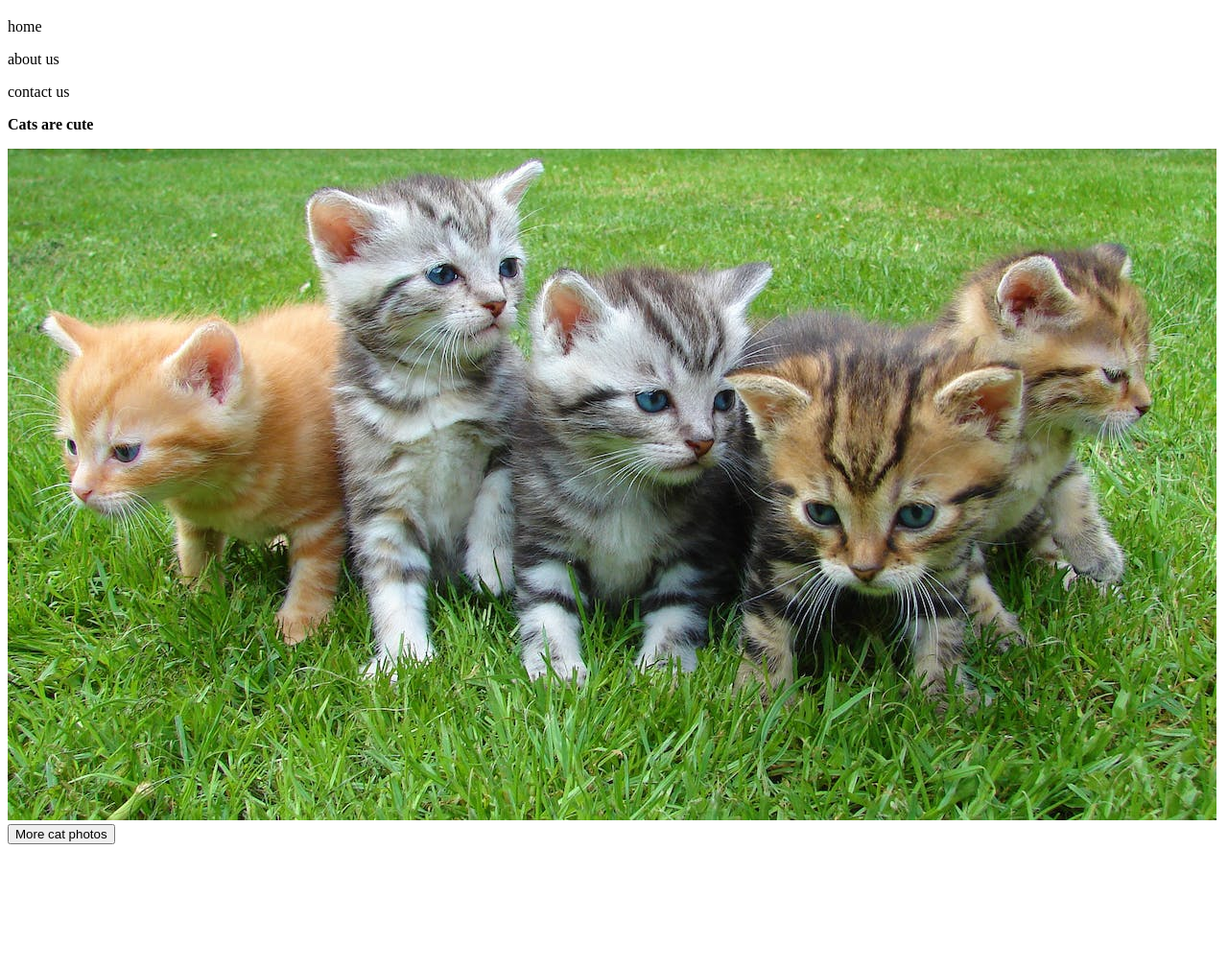
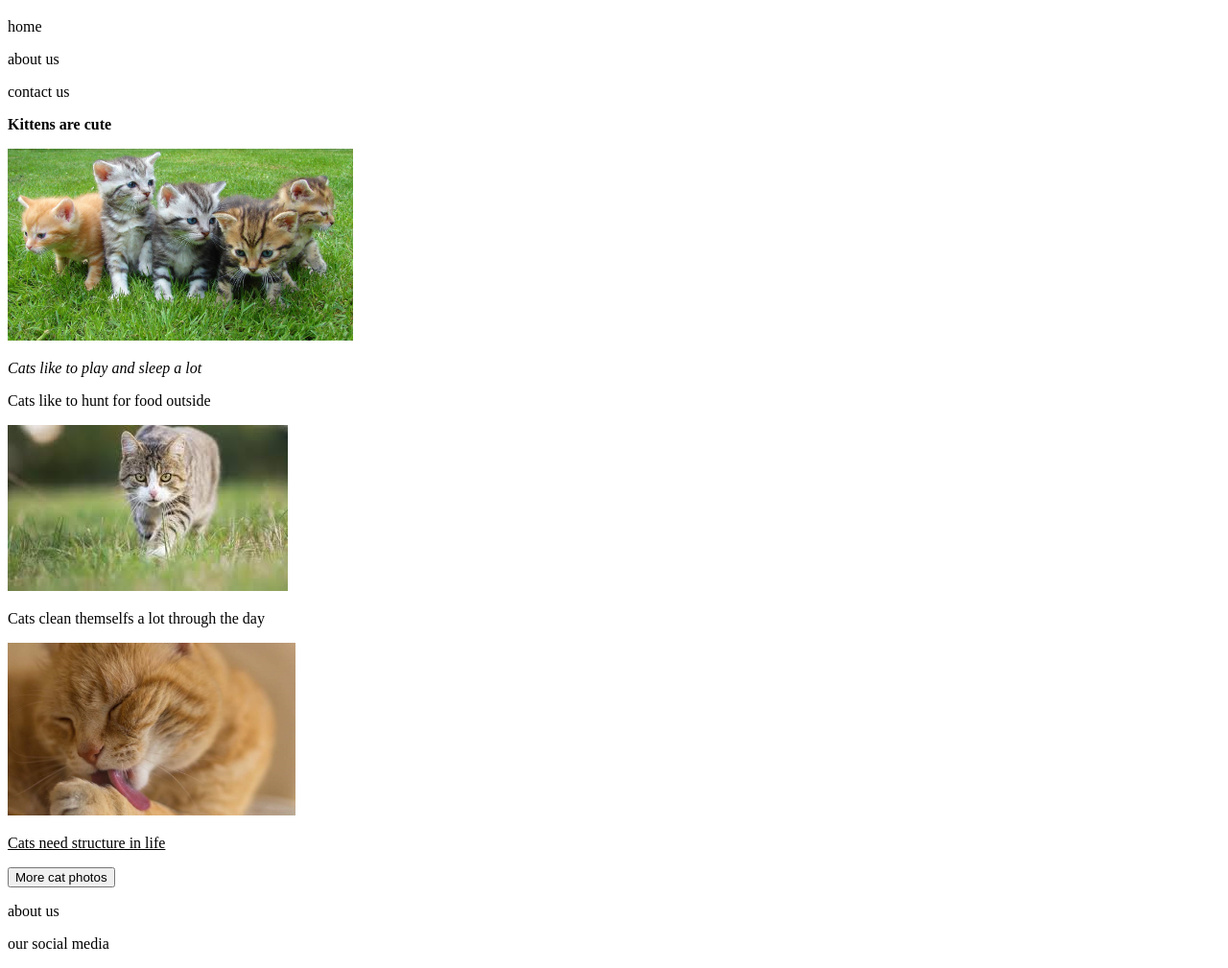
Before and after one commit to kine587/html-assignment, a plain HTML site: page index.html in a window 1280 px wide. Shown: the part 61-1070 px from the top of the page at 96% size. Before the commit the page ends 949 px from the top, so only its background shows below. Drawn offline with Linux system fonts and the light colour scheme.

Commit message:
change name of index

```diff
--- a/index.html
+++ b/index.html
@@ -17,15 +17,32 @@
     <main>
       <section>
         <p>
-          <b>Cats are cute</b>
+          <b>Kittens are cute</b>
         </p>
         <img
           src="./kittens-cat-cat-puppy-rush-45170.jpg"
           alt="cute kittens"
           widt="200"
+          height="200"
         />
+        <p><i>Cats like to play and sleep a lot</i></p>
+        <p>Cats like to hunt for food outside</p>
+        <img src="./images (1).jpg" alt="cat hunting" />
+        <br />
+        <p>Cats clean themselfs a lot through the day</p>
+        <img
+          src="./800x480---5-tips-for-aa-holde-katten-ren.jpg"
+          alt="cat cleaning itself"
+          width="300"
+        />
+        <br />
+        <p><u>Cats need structure in life</u></p>
         <button>More cat photos</button>
       </section>
     </main>
+    <fotter>
+      <p>about us</p>
+      <p>our social media</p>
+    </fotter>
   </body>
 </html>
```
Also changed, not shown: 800x480---5-tips-for-aa-holde-katten-ren.jpg (added).
